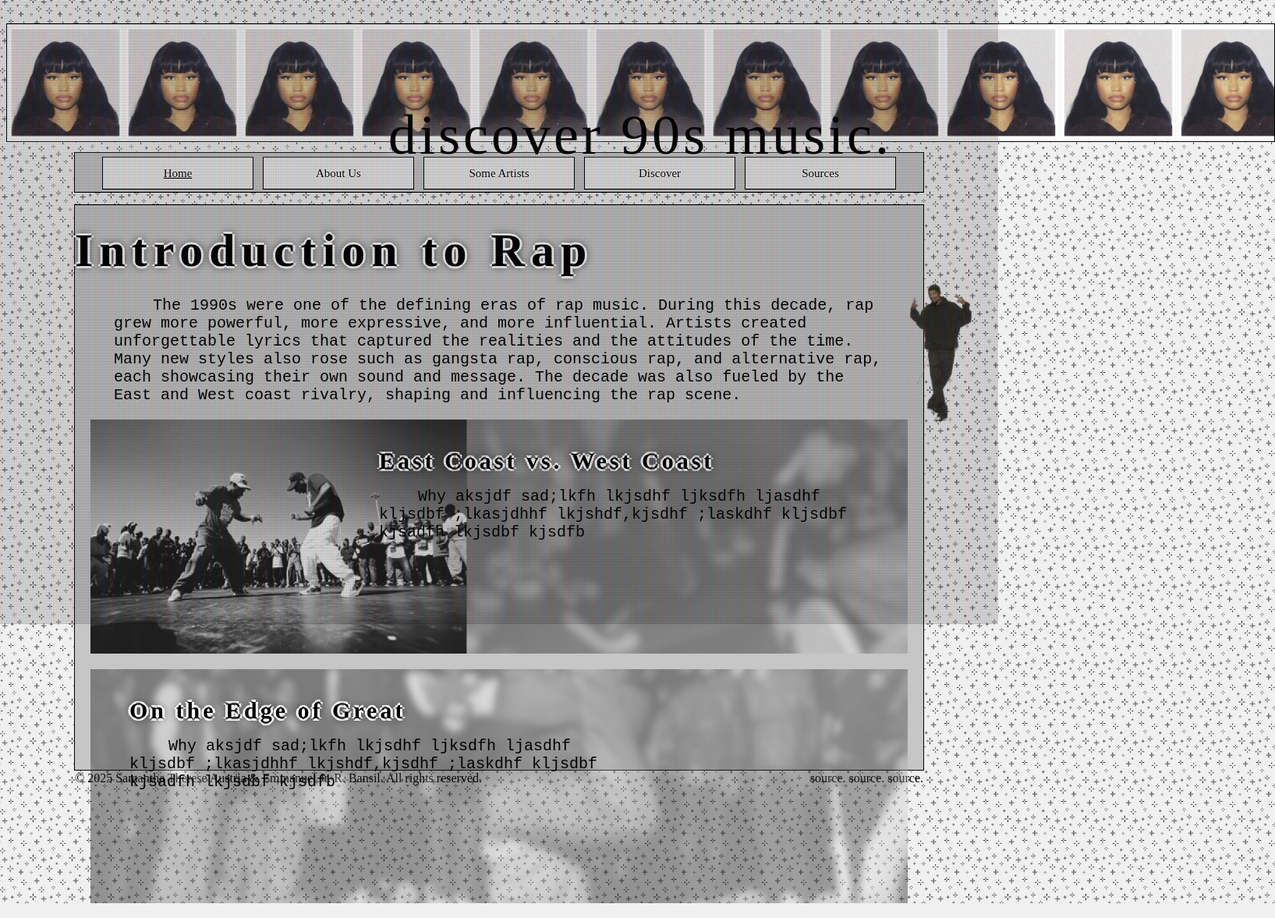
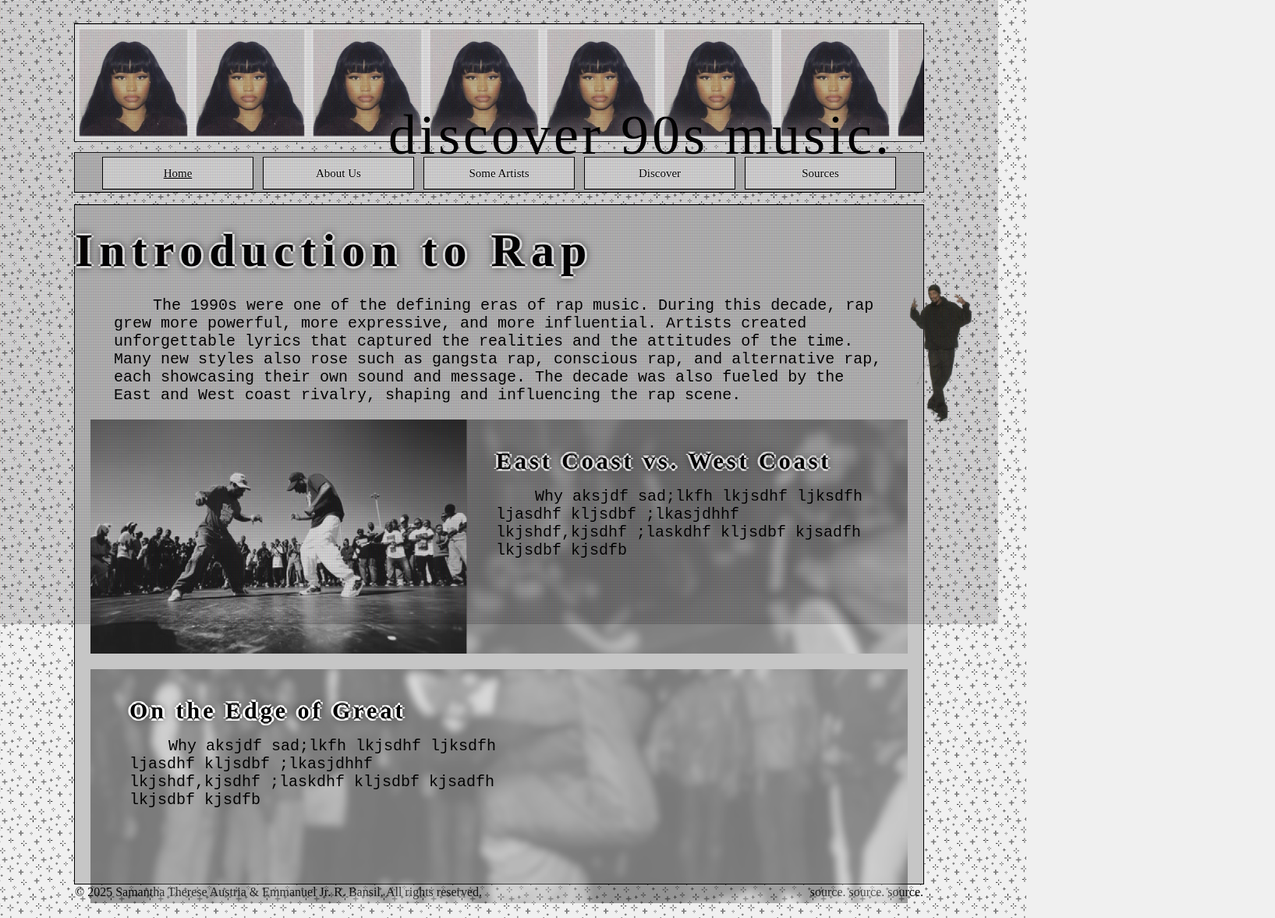
Before and after one commit to sammr123a/SamandEj, a plain HTML site: page TEST.html in a window 1280 px wide. Shown: the whole page at 78% size, 1635 px wide, since content can reach past the window. Drawn offline with Linux system fonts and the light colour scheme; a web font is replaced by a local one.

Commit message:
Edit Homepage 6

```diff
--- a/TEST.html
+++ b/TEST.html
@@ -30,7 +30,7 @@
         </nav>
     </header>
 
-    <div class="main" style="height:90.5vh;">
+    <div class="main" style="height:870px;">
         <h1> Introduction to Rap </h1>
         <p> The 1990s were one of the defining eras of rap music. During this decade, rap grew more powerful, more expressive, and more influential. Artists created unforgettable lyrics that captured the realities and the attitudes of the time. Many new styles also rose such as gangsta rap, conscious rap, and alternative rap, each showcasing their own sound and message. The decade was also fueled by the East and West coast rivalry, shaping and influencing the rap scene. </p>
         <img src="assets/snoop-sticker.png" style="height:180px; position:absolute;left:85.7vw;top:360px;"/>
--- a/public/testcss.css
+++ b/public/testcss.css
@@ -28,7 +28,7 @@ body {
     background-image: url(../assets/nicki-mugshot.jpg);
     background-size: 150px;
     border:1px solid black;
-    width: 1625px;
+    width: 85vw;
     height:150px;
     margin-left: auto;
     margin-right: auto;
@@ -78,7 +78,6 @@ body {
     background-color: #c6c6c6;
     border:1px solid black;
     width: 85vw;
-    height: 6800px;
     margin-top:15px;
     margin-left: auto;
     margin-right: auto;
@@ -139,7 +138,7 @@ body {
     background-size: 1600px 300px;
     width:82.9vw;
     height: 280px;
-    padding-left: 25vw;
+    padding-left: 470px;
     padding-top: 20px;
 }
 .main .bannertwo {
@@ -147,6 +146,6 @@ body {
     background-size: 1600px 300px;
     width:82.9vw;
     height: 280px;
-    padding-right: 25vw;
+    padding-right: 470px;
     padding-top: 20px;
 }
```
